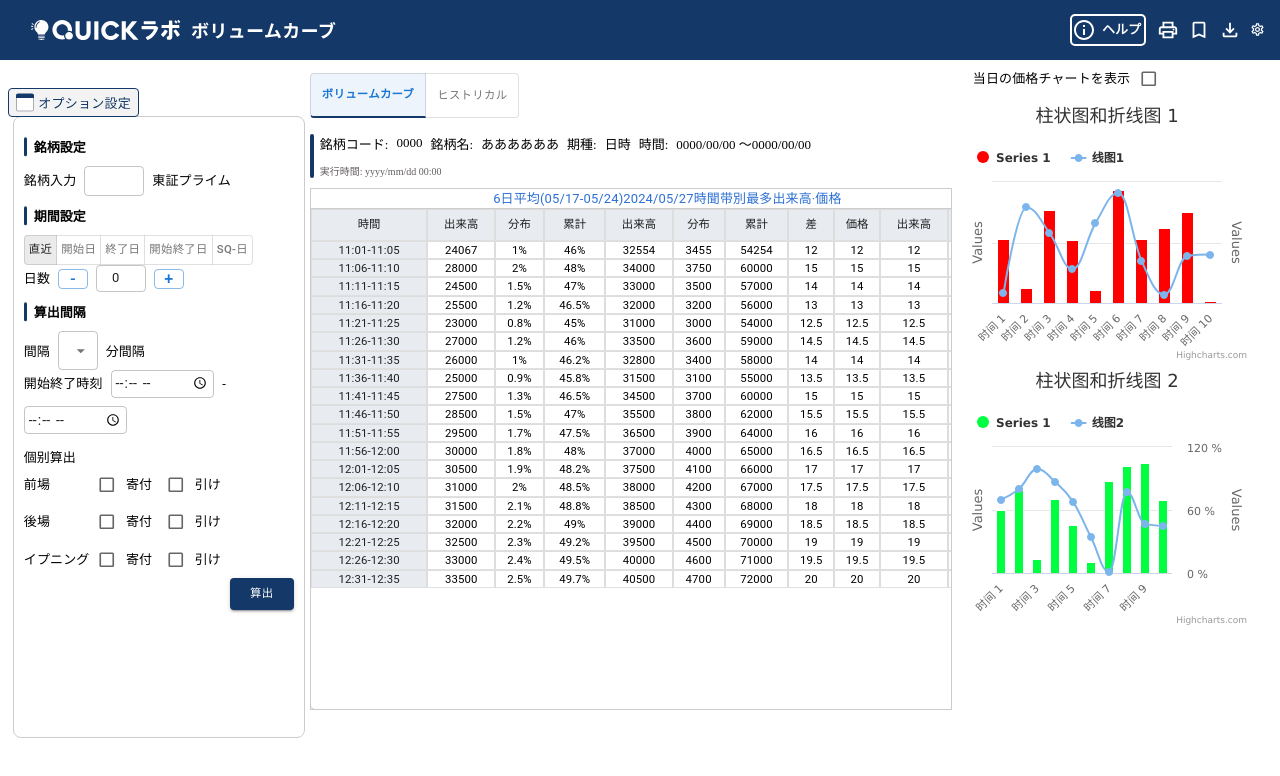
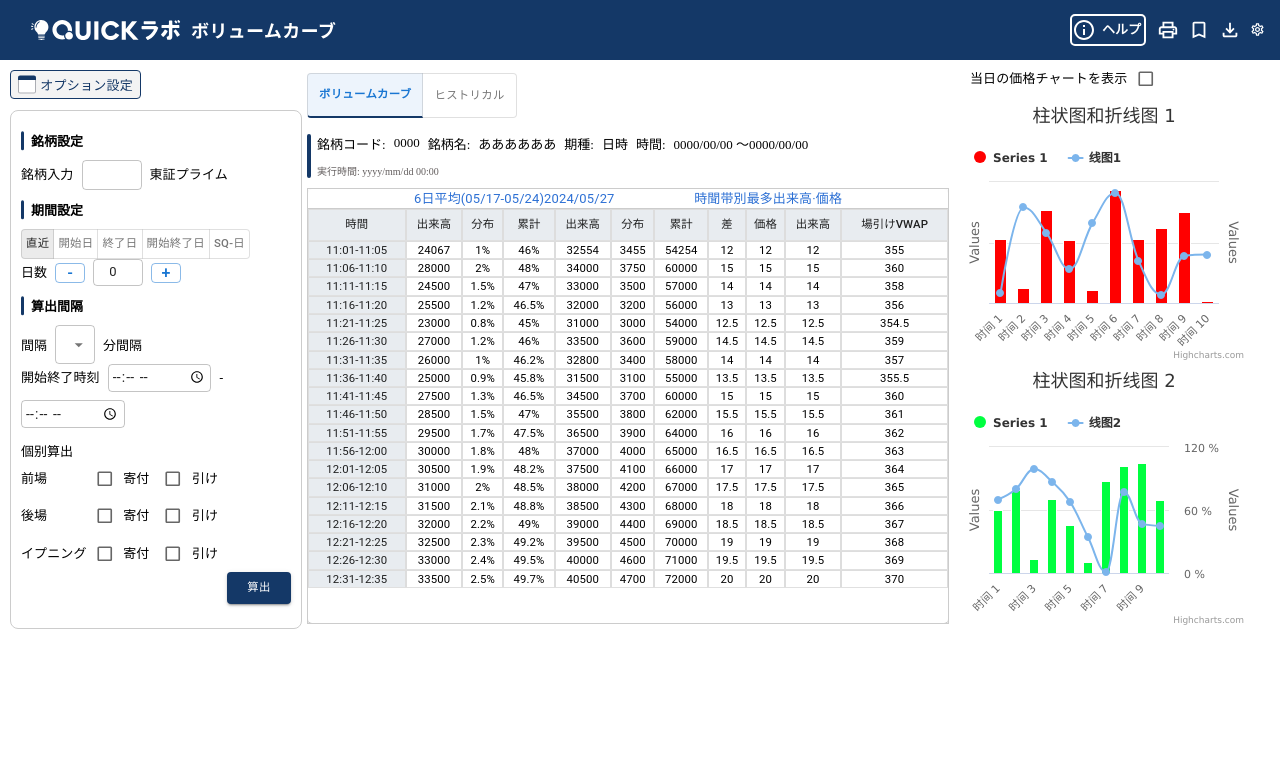
Before and after one commit to xiliu2529/react-app-main, a React (Vite) app: page / in a window 1280 px wide. Shown: the top 776 px of the page. Built offline with nearby package versions, Linux system fonts and the light colour scheme; the HTML template or start-up script is replaced by a standard one.

Commit message:
调整css

```diff
--- a/src/Pages/Header/Header.css
+++ b/src/Pages/Header/Header.css
@@ -7,7 +7,6 @@
   background-color: #143867;
   /* padding-left:19px; */
   display: flex;
-  min-width: 00px;
   grid-column: 1 / -1; /* 占据所有列 */
   width: 100%; /* 确保宽度占满 */
   align-items: center; /* 使子元素在交叉轴上居中 */
--- a/src/Pages/LeftSidebar/LeftSidebar.css
+++ b/src/Pages/LeftSidebar/LeftSidebar.css
@@ -1,8 +1,8 @@
 
 .left-sidebar {
   position: absolute; /* 使用绝对定位 */
-  top: 10%;
-  left:1vh;
+  top: 70px;
+  left:10px;
 }
 
 .icon{
@@ -10,7 +10,7 @@
   height: auto;
   position: relative; /* 确保 z-index 生效，需要相对定位 */
   z-index: 9999; /* 设置一个较高的 z-index 值 */
-  margin-top: 1vh;
+  /* margin-top: 1vh; */
 }
 .button-container {
   border: 1px solid #007bff; /* 边框颜色 */
@@ -20,5 +20,5 @@
   grid-template-columns: repeat(2, 1fr);
   grid-template-rows: repeat(4, auto);
   z-index: 1000; /* 设置一个较高的 z-index 值 */
-  margin-top: -2px; /* 使用负值消除空隙 */
+  margin-top: -7px; /* 使用负值消除空隙 */
 }
--- a/src/Pages/PageSwitcher/PageSwitcher.css
+++ b/src/Pages/PageSwitcher/PageSwitcher.css
@@ -1,61 +1,68 @@
 .ChartBottom {
     flex-direction: column;
+    width: 1250px;
 }
 .ChartBottom-top .infoPanelGrid-Grid .table-container{
-    height: 30vh;
+    height: 100px;
+    /* 第八页的网格 */
 }
 .ChartBottom-top .infoPanelGrid .toggle-button{
-    margin-left: 12vw;
+    margin-left: 150px;
 }
 .ChartBottom-top{
-    margin-left: 1vw;
+    margin-left: 10px;
+
 }
 
 .ConfigChartBottom {
     display: flex;
+    width: 1000px;
 }
 
 .right-column{
-    width: 68vw;
-    margin-left: 2vw;
+    width: 100%;
+    margin-left: 10px;
 }
 
 .right-top .infoPanelGrid-Grid .table-container{
-    height: 30vh;
+    height: 100px;
+    /* 第七页的网格 */
 }
 
 .GraphPage-InfoPanel .toggle-button{
-    margin-left: 12vw;
+    margin-left: 150px;
 }
 .GraphPage{
-    margin-left: 1vw;
+    margin-left: 10px;
 }
 .GridChartPage{
     display: flex;
-    margin-left: 1vw;
+    margin-left: 10px;
 
   }
   .GridChartPage-InfoPanel .toggle-button{
-    margin-left: 12vw;
+    margin-left:140px
   }
 
   .GridChartPage-GRid .grid-container{
-    width: 52vw;
-    height: 67vh;
+    width: 600px;
+    height: 430px;
   }
   .gridnomi .toggle-button{
-    margin-left: 12vw;
+    margin-left: 140px;
 
 }
 .gridnomi{
     height: 100%;
+    width: 1250px;
     margin-left: 20px;
 }
 .InfoPanelHistoricalGrid{
-    margin-left: 1vw;
+  width: 1200px;
+    margin-left: 10px;
 }
 .InfoPanelHistoricalGrid .toggle-button{
-    margin-left: 12vw;
+    margin-left: 150px;
 }
 .SettingsChartGridPage {
     display: flex;
@@ -65,10 +72,6 @@
   .SettingsChartGridPage-InfoPanelGrid {
     margin: 5px;
     /* 设置子元素之间没有间距 */
-  }
-
-  .SettingsChartGridPage-InfoPanelGrid .table-container {
-    /* width: 70%; */
   }
   .SettingsChartGridPage-InfoPanelGrid .grid-container{
     width: 50vw;
@@ -81,10 +84,9 @@
 }
 .SettingsGridPage {
     display: flex; /* 使用 flexbox 布局 */
-    height: 100%;
   }
 .SettingsGridPage-InfoPanelGrid{
-    width: 120%;
+    width: 950px;
     margin-left: 10px;
 
 
--- a/src/Pages/PageSwitcher/PageSwitcher.tsx
+++ b/src/Pages/PageSwitcher/PageSwitcher.tsx
@@ -80,7 +80,7 @@ export const GraphPage: React.FC = () => {
   return (
     <div className='GraphPage'>
       <div className='GraphPage-InfoPanel'><InfoPanel /></div>
-      <div> <Chart height={400} width={null} /></div>
+      <div> <Chart height={400} width={1250} /></div>
     </div>
   );
 };
--- a/src/components/ConditionSetting/ConditionSetting.css
+++ b/src/components/ConditionSetting/ConditionSetting.css
@@ -1,13 +1,12 @@
 .commonsp {
-    width: 30vw;
-    margin-top: 7vh;
-    margin-left: 1vw;
+    /* width: 30vw; */
+    margin-top: 50px;
+    margin-left: 10px;
     padding: 10px;
     border: 1px solid #ccc;
     border-radius: 8px;
     min-width: 250px;
-    height: 79vh;
-    min-height: 500px;
+    min-height: 490px;
     max-width: 500px;
     max-height: 600px;
     width: 270px;
@@ -37,7 +36,6 @@
     border-radius: 8px;
     /* 圆角 */
 }
-
  .ToggleButton {
     height: 30px;
     font-size: 14px;
@@ -52,8 +50,6 @@
   .MuiInputBase-input[type="time"] {
     padding: 4px; /* 适当调整输入框的内边距 */
   }
-
-  /* Optional: Adjust other styles as needed */
   .MuiInputBase-input[type="time"] {
     font-size: 14px;
     /* width: 120px; */
--- a/src/components/Grid/Grid.css
+++ b/src/components/Grid/Grid.css
@@ -1,12 +1,10 @@
 .grid-container {
     border: 1px solid #ccc;
     overflow-x: auto;
-    max-width: 100vw;
 }
 
 .table-container {
     overflow: auto;
-    max-width: 100vw;
 }
 
 .table-title {
@@ -25,7 +23,7 @@
     /* 字体大小 */
     color: #2d70d4;
     /* 字体颜色 */
-    padding-left: 13vw;
+    padding-left: 90px;
     white-space: nowrap;
     /* 防止换行 */
 }
@@ -37,7 +35,7 @@
     /* 字体颜色 */
     text-align: right;
     /* 右对齐 */
-    padding-right: 17vw;
+    padding-right: 90px;
     white-space: nowrap;
     /* 防止换行 */
 }
--- a/src/components/InfoPanelGrid/InfoPanelGrid.css
+++ b/src/components/InfoPanelGrid/InfoPanelGrid.css
@@ -1,3 +1,3 @@
 .infoPanelGrid-Grid .table-container{
-    height: 65vh;
+    height: 434px;
 }
--- a/src/components/Utilities/Utilities.css
+++ b/src/components/Utilities/Utilities.css
@@ -41,6 +41,7 @@
     padding: 3px;
     border-radius: 5px;
     padding-left: 30px;
+    white-space: nowrap;
 }
 .favorite-button{
     background-image: url('../../img/bookmark_border_24dp_FFFFFF.svg');
```
